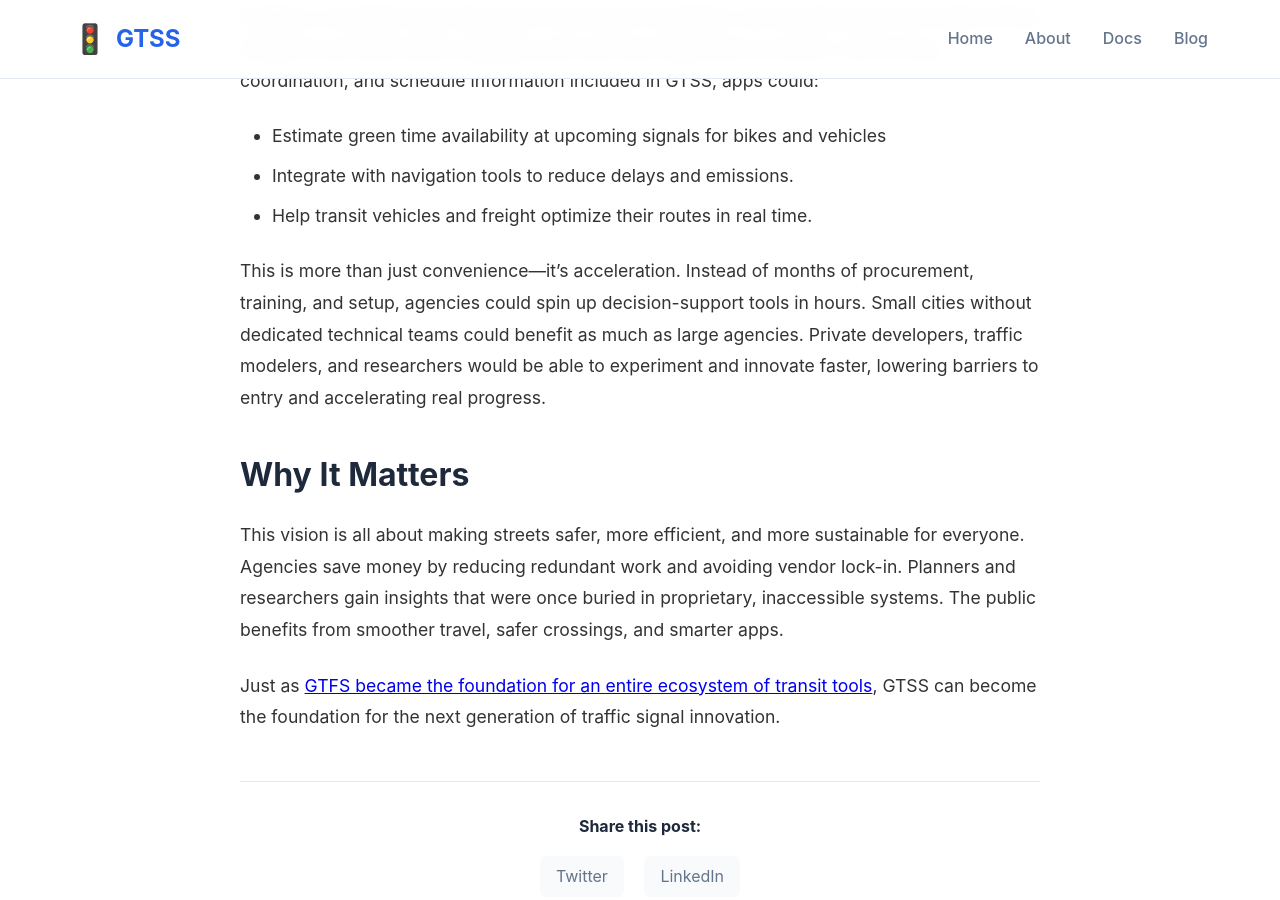
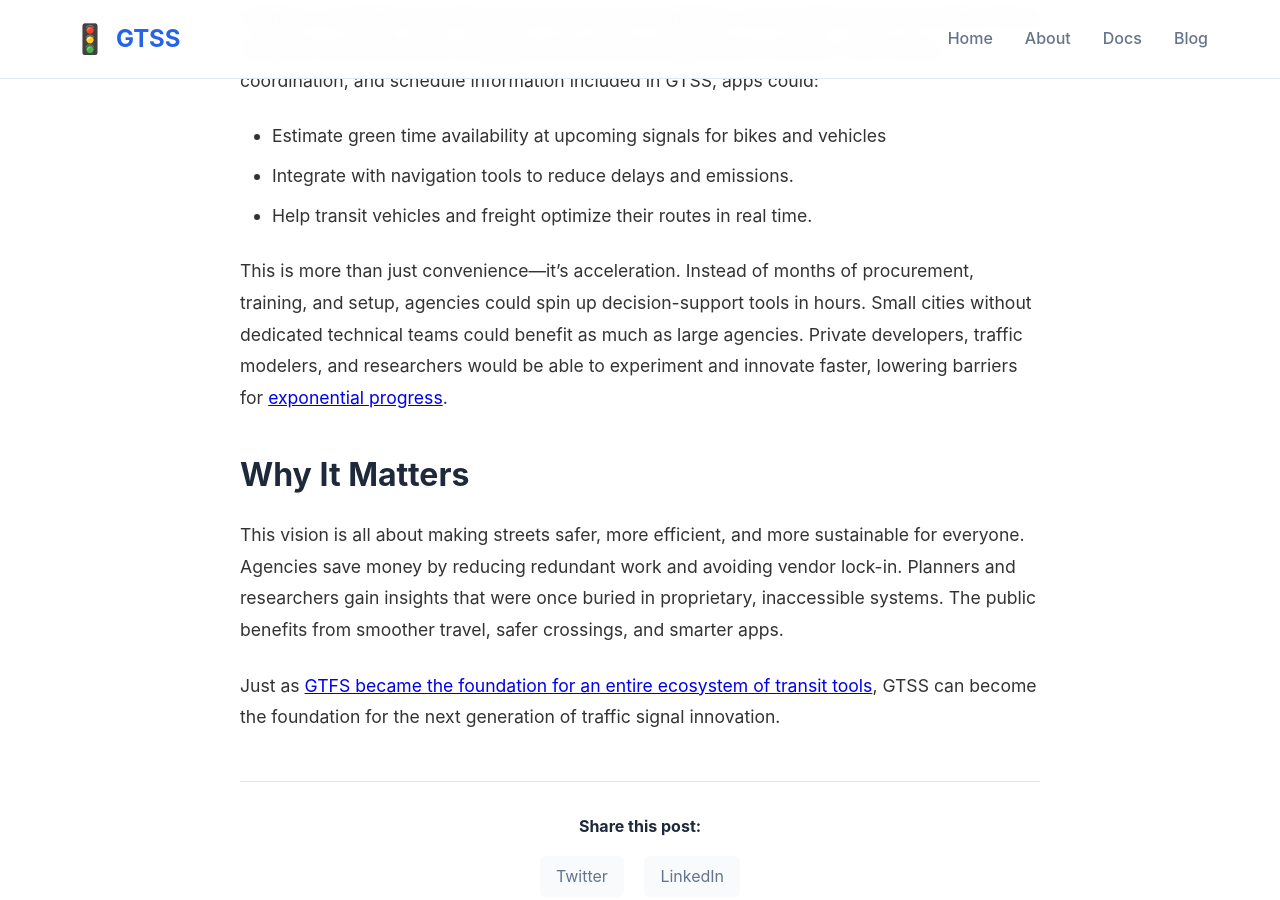
Before and after one commit to redmond2742/GTSS, a Jekyll site: the page built from _posts/2025-09-20-gtss-traffic-signals-first-principles.md, in a window 1280 px wide and 900 px high, scrolled down 2771 px. Built offline with Jekyll 4.4.1, drawn with Linux system fonts in a browser that asks for light colours.

Commit message:
updated blog

```diff
--- a/_posts/2025-09-20-gtss-traffic-signals-first-principles.md
+++ b/_posts/2025-09-20-gtss-traffic-signals-first-principles.md
@@ -67,7 +67,7 @@ Imagine a navigation app that doesn’t just avoid congestion, but actually know
 - Integrate with navigation tools to reduce delays and emissions.
 - Help transit vehicles and freight optimize their routes in real time.
 
-This is more than just convenience—it’s acceleration. Instead of months of procurement, training, and setup, agencies could spin up decision-support tools in hours. Small cities without dedicated technical teams could benefit as much as large agencies. Private developers, traffic modelers, and researchers would be able to experiment and innovate faster, lowering barriers to entry and accelerating real progress.
+This is more than just convenience—it’s acceleration. Instead of months of procurement, training, and setup, agencies could spin up decision-support tools in hours. Small cities without dedicated technical teams could benefit as much as large agencies. Private developers, traffic modelers, and researchers would be able to experiment and innovate faster, lowering barriers for [exponential progress](https://pmc.ncbi.nlm.nih.gov/articles/PMC8386158/).
 
 ## Why It Matters
 
```
